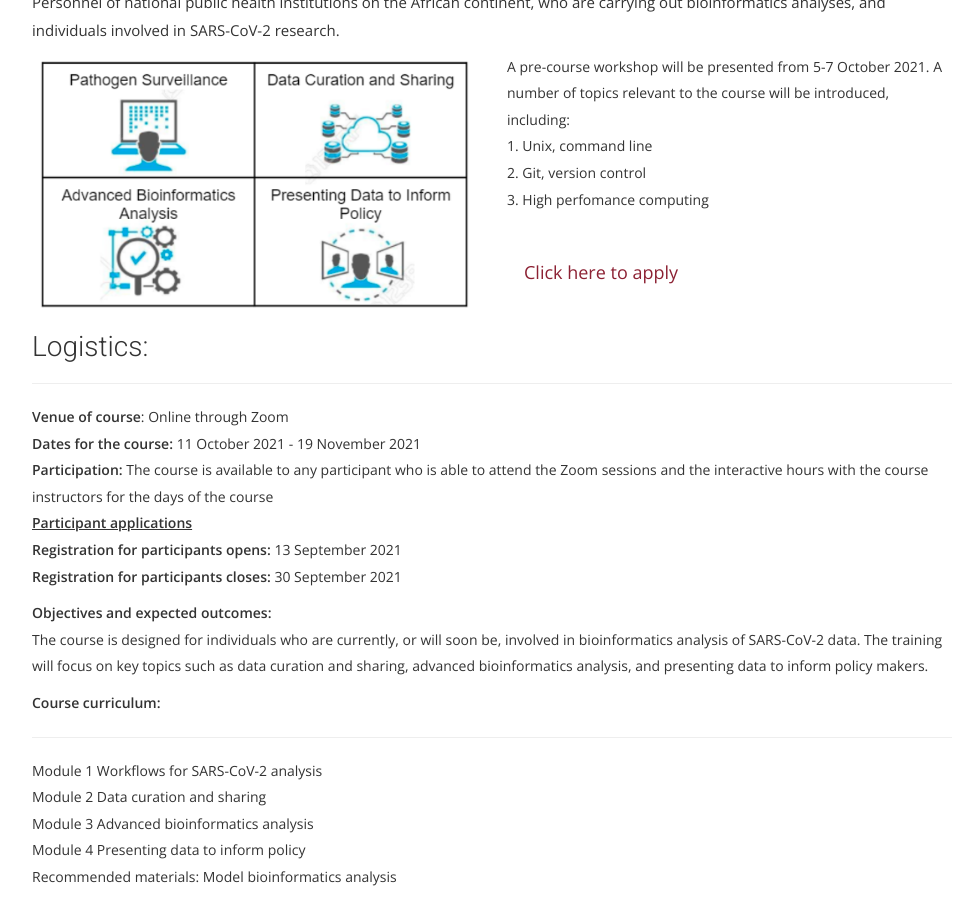
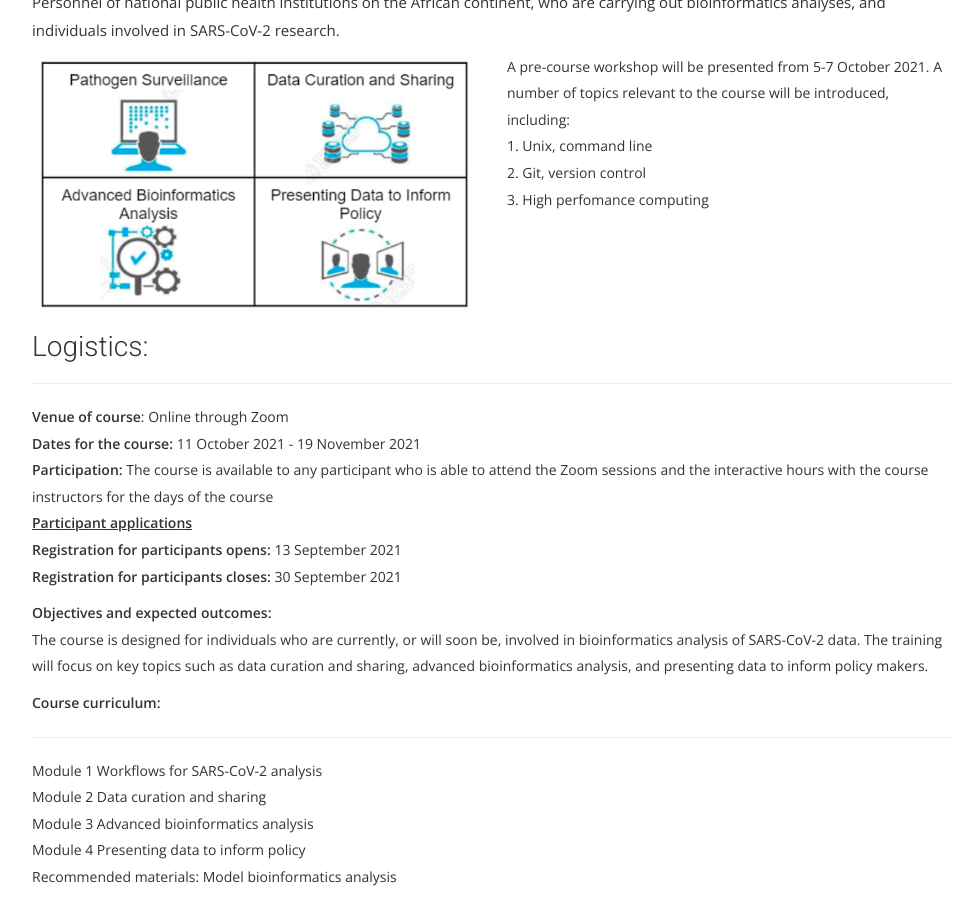
Before and after one commit to uct-cbio/ngs-academy, a Jekyll site: the page built from _posts/2021-08-03-SARS-CoV-2-NGS-Bioinformatics-Course-2021.md, in a window 1280 px wide and 900 px high, scrolled down 524 px. Shown: the whole window, without its empty margins (243-1216 px from the left). Built offline with Jekyll 4.4.1, drawn with Linux system fonts in a browser that asks for light colours; nearby versions of some CDN libraries; some web fonts are replaced; comment, search, counter and statistics services are not loaded.

Commit message:
added updated coruse schedule

```diff
--- a/_posts/2021-08-03-SARS-CoV-2-NGS-Bioinformatics-Course-2021.md
+++ b/_posts/2021-08-03-SARS-CoV-2-NGS-Bioinformatics-Course-2021.md
@@ -47,7 +47,7 @@
 </ul>
 </li>
 </ol> <br>
-<a class="btn btn-secondary btn-lg" href="https://redcap.h3abionet.org/redcap/surveys/?s=C787XMMYNA" role="button" target="_blank">Click here to apply</a>
+<!-- <a class="btn btn-secondary btn-lg" href="https://redcap.h3abionet.org/redcap/surveys/?s=C787XMMYNA" role="button" target="_blank">Click here to apply</a> -->
     </div>
     </div>
   </div>
@@ -108,7 +108,7 @@
 
 <div class="row">
     <div class="col-sm-12">
-     <div><img alt="..." src="{{ site.baseurl }}img/course_schedule_6.png" width="100%"/>
+     <div><img alt="..." src="{{ site.baseurl }}img/course_schedule.png" width="100%"/>
     <!-- <p class="small"> Source: CBIO UCT</p> -->
   </div>
 </div>
```
Also changed, not shown: img/course_schedule.png (added).
